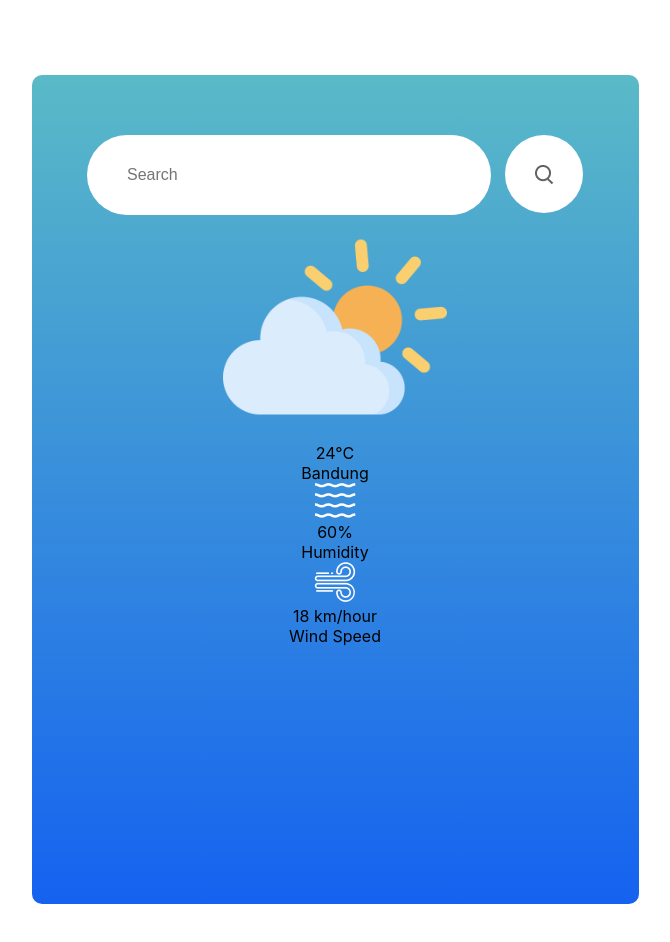
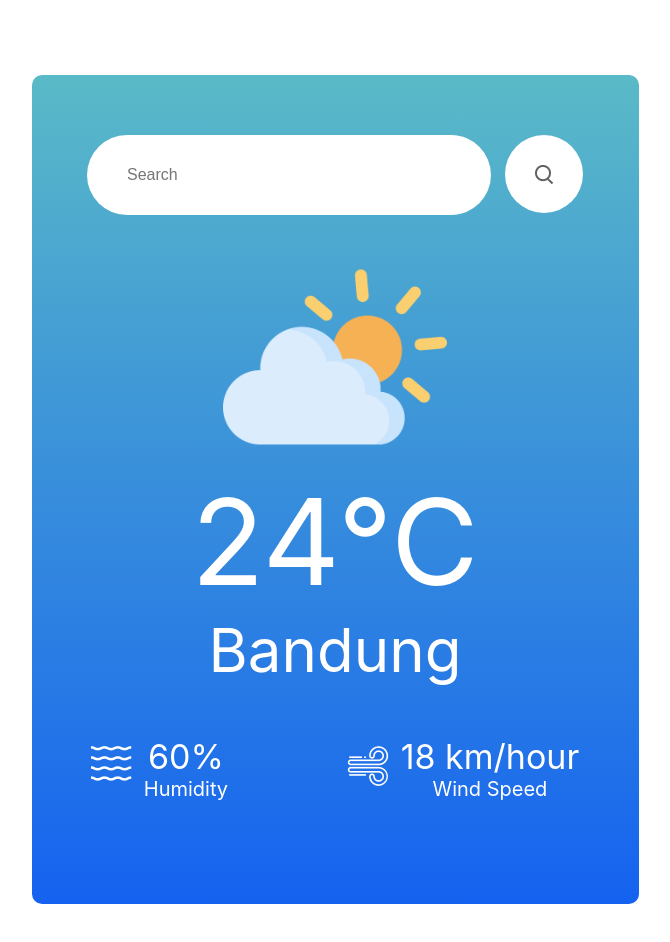
Before and after one commit to RevoU-FSSE-4/milestone-2-bintangsenjapratama, a React (Create React App) app in the folder weather-app/: page / in a window 1280 px wide. Shown: the top 942 px of the page, without its empty margins (305-975 px from the left). Built offline with nearby package versions, Linux system fonts and the light colour scheme.

Commit message:
feat: adding more divs and css class

```diff
--- a/weather-app/src/components/weather_app/WeatherApp.css
+++ b/weather-app/src/components/weather_app/WeatherApp.css
@@ -43,3 +43,53 @@
   border-radius: 40px;
   cursor: pointer;
 }
+
+.weather-image {
+  display: flex;
+  justify-content: center;
+  margin-top: 30px;
+}
+
+.weather-temperature {
+  display: flex;
+  justify-content: center;
+  color: white;
+  font-size: 120px;
+  font-weight: 400;
+}
+
+.weather-location {
+  display: flex;
+  justify-content: center;
+  color: white;
+  font-size: 60px;
+  font-weight: 400;
+}
+
+.data-container {
+  display: flex;
+  justify-content: center;
+  color: white;
+  margin-top: 50px;
+}
+
+.element {
+  display: flex;
+  align-items: flex-start;
+  margin: auto;
+  gap: 12px;
+}
+
+.data {
+  font-size: 34px;
+  font-weight: 400;
+}
+
+.text {
+  font-size: 20px;
+  font-weight: 400;
+}
+
+.icon {
+  margin-top: 10px;
+}
```
